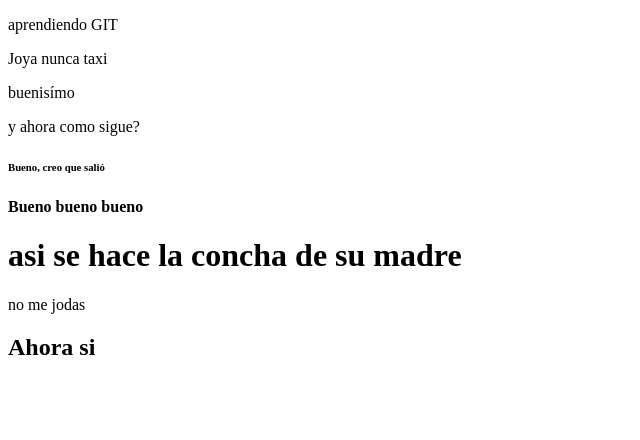
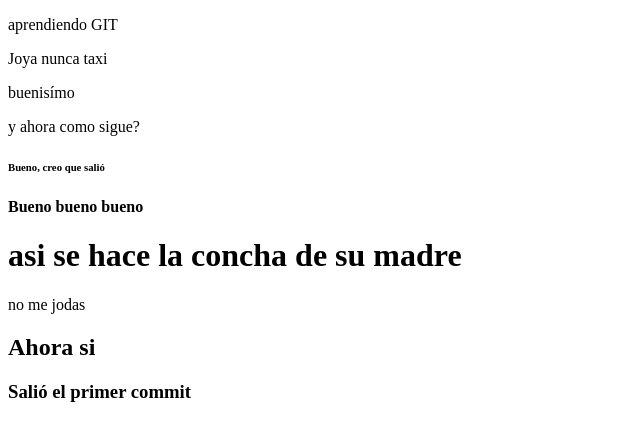
Before and after one commit to martin85pmp/codocodo, a plain HTML site: page index.html in a window 1280 px wide. Shown: the whole page, without its empty margins (0-640 px from the left). Drawn offline with Linux system fonts and the light colour scheme.

Commit message:
2do Commit

```diff
--- a/index.html
+++ b/index.html
@@ -16,5 +16,6 @@
     <h1>asi se hace la concha de su madre</h1>
     <p>no me jodas</p>
     <h2>Ahora si</h2>
+    <h3>Salió el primer commit</h3>
 </body>
 </html>
```
